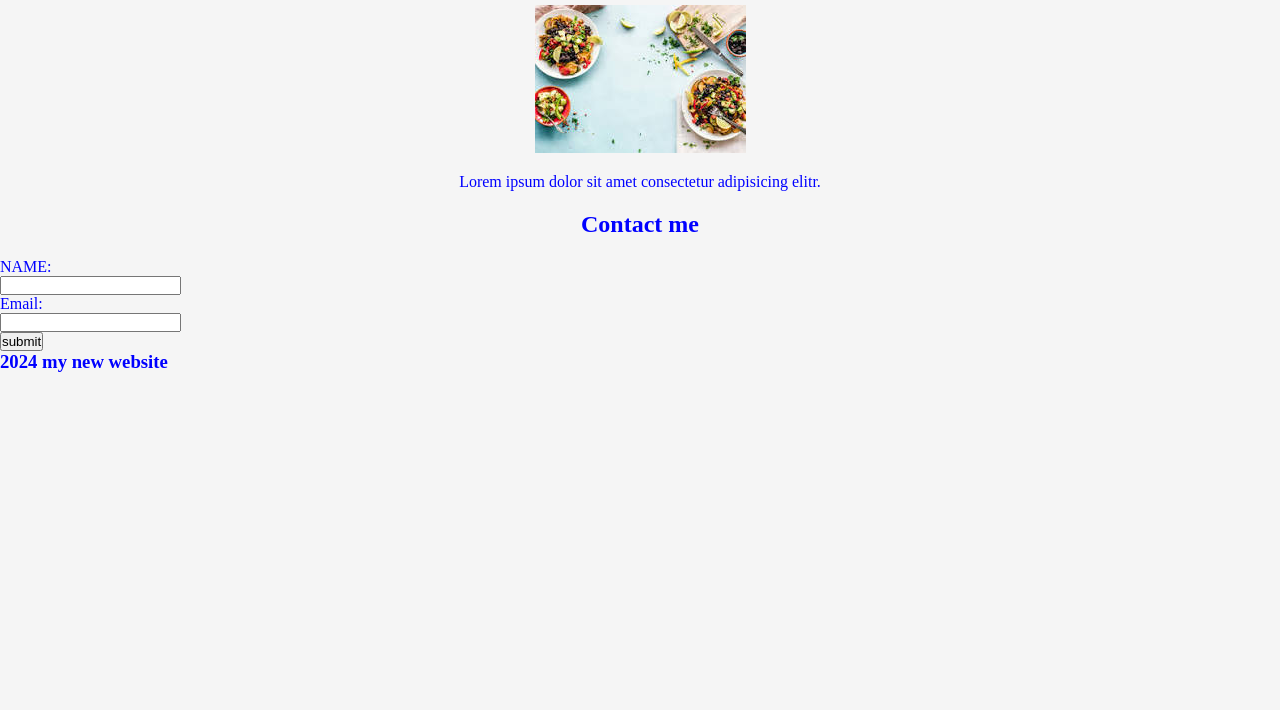
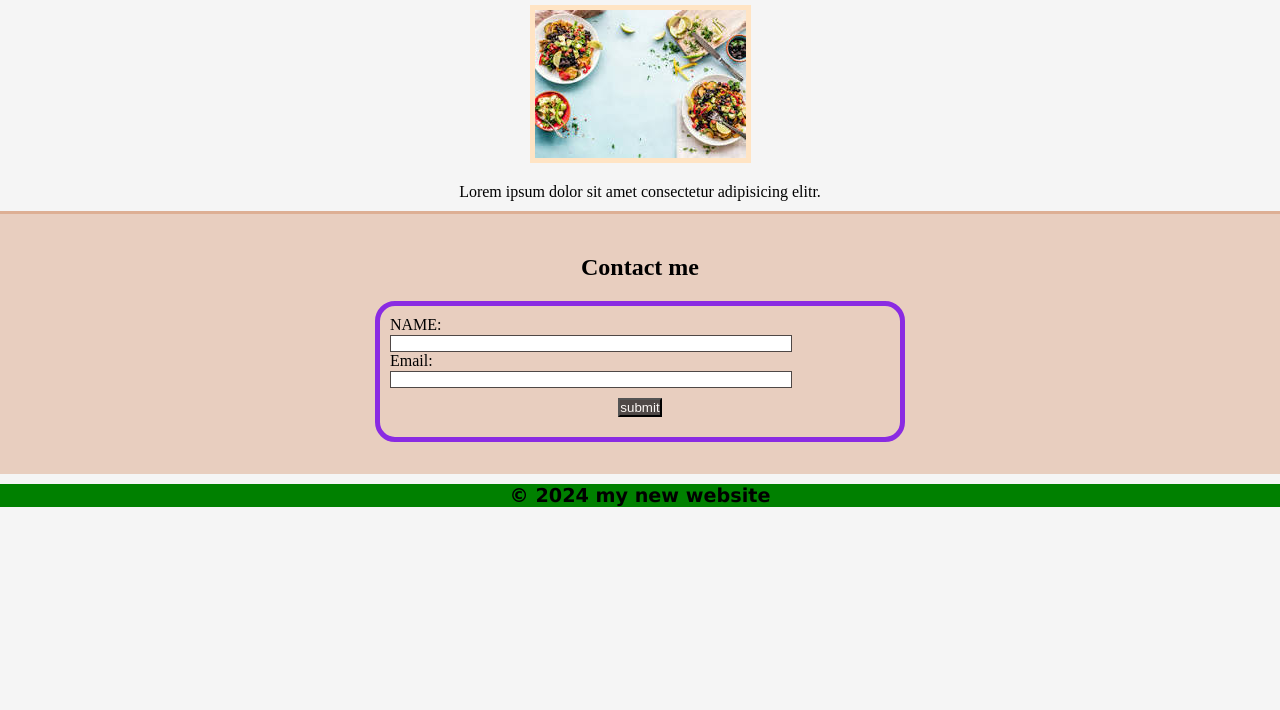
Before and after one commit to mayanklulla12/my-new-portfoli, a plain HTML site: page index.html in a window 1280 px wide. Shown: the part 90-800 px from the top of the page. Drawn offline with Linux system fonts and the light colour scheme.

Commit message:
new changes to html and css

```diff
--- a/assets/css/styles.css
+++ b/assets/css/styles.css
@@ -5,7 +5,7 @@
 body{
     background-color: whitesmoke;
     position: relative;
-    color: blue;
+    color:black
 }
 
 
@@ -16,7 +16,7 @@ header{
    line-height: 50px;
     height: 40px;
     width:100%;
-    background-color: bisque;
+    background-color:green;
     position: fixed;
 
 }
@@ -40,6 +40,7 @@ margin:20px;
 img {
         display: block;
         margin: 20px auto;
+        border: 5px solid bisque
 }
 
 .para1{
@@ -47,7 +48,69 @@ img {
     display: block;
 }
 
+
+#contact{
+    margin-bottom:10px;
+    margin-top: 10px;
+    padding: 20px 10px 40px 10px;
+    border-top: 3px solid #DDAF94;
+    background-color:  #E8CEBF;
+     height: 200px;
+  }
+
+
+
 form{
     width:500px;
+    margin :0 auto;
+    padding :10px;
+    border:5px solid blueviolet;
+    border-radius: 20px;
+
 
 }
+
+label{
+    display :inline-block;
+    width: 100px;
+}
+
+
+input,
+textarea {
+
+  width: 400px;
+  border: 1px solid #4F4846;
+}
+
+textarea {
+  height: 60px;
+}
+
+button{
+
+       align-items: center;
+
+       margin: 10px auto;
+        background-color: #4F4846;
+        color: #FDF8F5;
+        display: block;
+       position: relative;
+
+
+
+}
+
+
+footer{
+    text-align: center;
+    margin: 0;
+   background-color: green;
+}
+
+h3{
+    text-align: center;
+    font-size:larger;
+    font-weight: bold;
+    font-family: 'Lucida Sans', 'Lucida Sans Regular', 'Lucida Grande', 'Lucida Sans Unicode', Geneva, Verdana, sans-serif;
+}
--- a/index.html
+++ b/index.html
@@ -29,7 +29,6 @@
 
         <section id="contact">
             <h2>Contact me</h2>
-        </section>
 
         <form>
             <label for="name">NAME:</label><br>
@@ -37,15 +36,17 @@
             <label for="email">Email:</label><br>
             <input type="text" id="email" name="email">
 
-            <div class="button">
+            <br>
                 <button type="submit">submit</button>
-            </div>
+
+
         </form>
+    </section>
 
     </main>
 
-    <footer class="footer-1">
-        <h3> 2024 my new website</h3>
+    <footer >
+        <h3>  © 2024 my new website</h3>
     </footer>
 
 </body>
```
